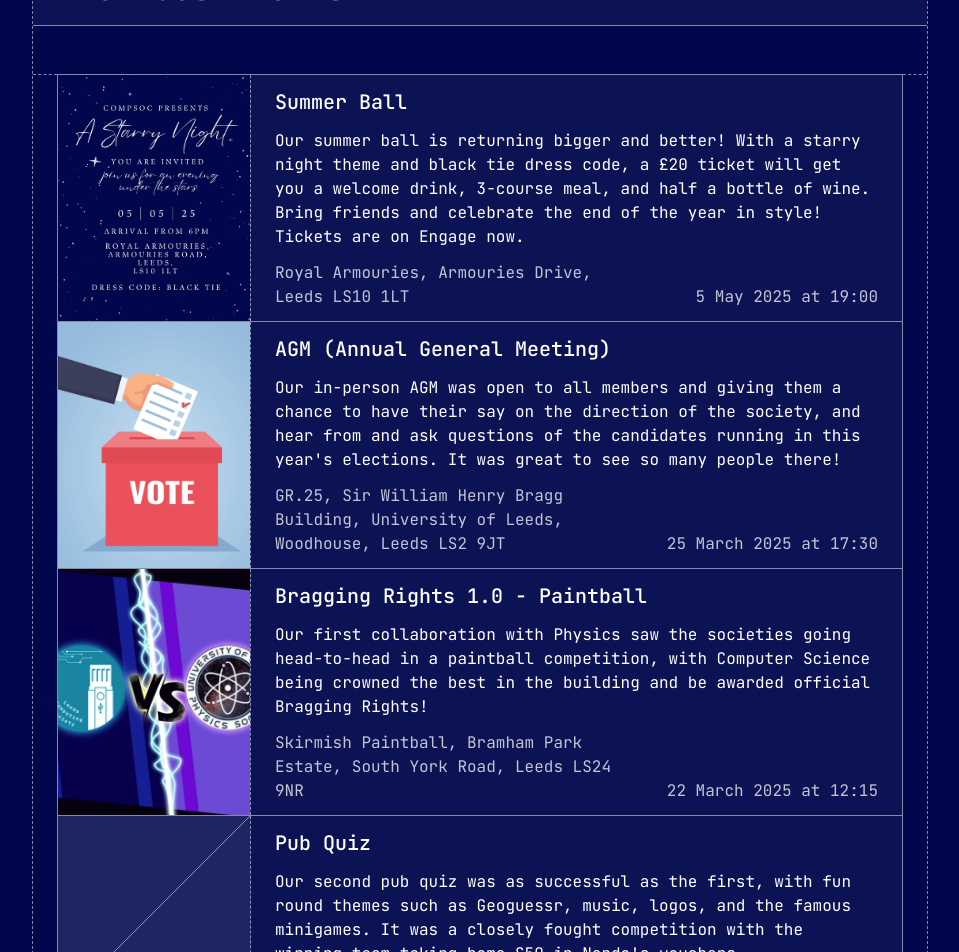
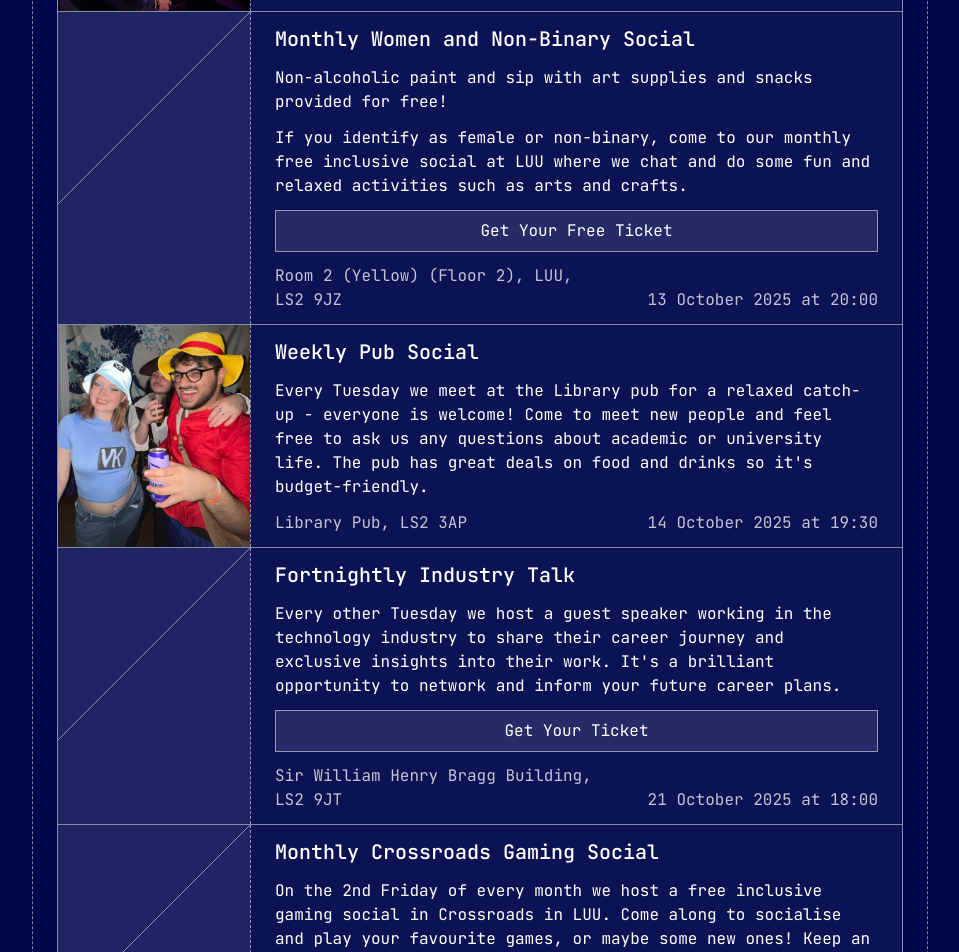
Before and after one commit to leeds-computing-society/website, a Next.js app: page /events in a window 1280 px wide. Shown: the part 1040-1992 px from the top of the page, without its empty margins (160-1119 px from the left). Built offline with nearby package versions, Linux system fonts and the light colour scheme.

Commit message:
feat: updated events and new sponsor paragraph

```diff
--- a/src/app/components/event-card.tsx
+++ b/src/app/components/event-card.tsx
@@ -1,6 +1,5 @@
-// "use client";
 import Image from "next/image";
-// import { useRouter } from "next/navigation";
+import Link from "next/link";
 
 export interface EventCardPropertiesInitial
 {
@@ -9,7 +8,7 @@ export interface EventCardPropertiesInitial
     location?: string | undefined;
     when: string;
     end?: string | undefined;
-    description: string;
+    description: string | string[];
     link?: string | undefined;
     linkText?: string | undefined;
     hideTime?: boolean | undefined;
@@ -22,7 +21,7 @@ export interface EventCardPropertiesWhenKnown
     location?: string | undefined;
     when: Date;
     end?: Date | undefined;
-    description: string;
+    description: string | string[];
     link?: string | undefined;
     linkText?: string | undefined;
     hideTime?: boolean | undefined;
@@ -35,7 +34,7 @@ export interface EventCardProperties
     location?: string | undefined;
     when?: Date | undefined;
     end?: Date | undefined;
-    description: string;
+    description: string | string[];
     link?: string | undefined;
     linkText?: string | undefined;
     hideTime?: boolean | undefined;
@@ -43,8 +42,6 @@ export interface EventCardProperties
 
 export const EventCard = (properties: EventCardProperties) =>
 {
-    // let router = useRouter();
-
     let when: string = "TBA";
     let end: string | undefined = undefined;
 
@@ -85,12 +82,6 @@ export const EventCard = (properties: EventCardProperties) =>
         };
     };
 
-    // let buttonClicked = (link: string | undefined) =>
-    // {
-    //     if (link === undefined) return;
-    //     router.push(link);
-    // };
-
     return (
         <div className="flex flex-col min-[48rem]:flex-row bg-brand-primary-450/50 border-t min-[48rem]:border-l min-[48rem]:border-r border-white/50">
             <div className="bg-brand-primary-400/50 max-[48rem]:border-b min-[48rem]:border-r border-white/50 border-dashed">
@@ -114,8 +105,17 @@ export const EventCard = (properties: EventCardProperties) =>
             <div className="py-3 px-6 flex flex-col justify-between">
                 <div>
                     <div className="text-lg">{properties.name}</div>
-                    <div className="text-md mt-3">{properties.description}</div>
-                    {/* {properties.link !== undefined && properties.linkText !== undefined && <button onClick={() => buttonClicked(properties.link)} className="border border-white/50 bg-brand-secondary-450/75 hover:bg-brand-secondary-500 active:bg-brand-secondary-600 transition-button px-3 py-1.5 mt-3 cursor-pointer">{properties.linkText}</button>} */}
+                    {
+                        typeof properties.description === "string"
+                            ?
+                            <div className="text-md mt-3">{properties.description}</div>
+                            :
+                            properties.description.map((paragraph, index) => <div key={index} className="text-md mt-3">{paragraph}</div>)
+                    }
+                    {
+                        (properties.link !== undefined && properties.linkText !== undefined) &&
+                        <Link className="block text-center mt-3 px-3 py-2 border transition-button bg-white/10 border-white/50 hover:bg-brand-secondary-500 cursor-pointer" href={properties.link}>{properties.linkText}</Link>
+                    }
                 </div>
                 <div className="flex flex-row justify-between gap-12 items-end text-md mt-3 text-white/75">
                     {
--- a/src/app/components/footer.tsx
+++ b/src/app/components/footer.tsx
@@ -57,7 +57,7 @@ export const Footer = () =>
                             <Link href="https://tpp-careers.com" className="px-6 cursor-pointer transition-sponsor border-b border-dashed border-white/50 bg-brand-primary-450/50 hover:bg-[#272f64] fill-white" >
                                 <TPPLogo className="my-6 mx-auto h-8"></TPPLogo>
                             </Link>
-                            <Link href="https://www.janestreet.com" className="px-6 cursor-pointer transition-sponsor border-b border-dashed border-white/50 bg-brand-primary-450/50 hover:bg-[#0B419E] fill-white" >
+                            <Link href="https://www.janestreet.com/campus" className="px-6 cursor-pointer transition-sponsor border-b border-dashed border-white/50 bg-brand-primary-450/50 hover:bg-[#0B419E] fill-white" >
                                 <JaneStreetLogo className="my-6 mx-auto h-9"></JaneStreetLogo>
                             </Link>
                         </div>
--- a/src/app/sponsors/page.tsx
+++ b/src/app/sponsors/page.tsx
@@ -28,7 +28,7 @@ export default function Page()
                     </div>
                 </div>
                 <div className="py-6 px-6 min-[96rem]:px-48 mb-12 text-md border-b border-white/50">
-                    <p><Link href="https://www.janestreet.com" className="link link-shown">Jane Street</Link></p>
+                    <p><Link href="https://www.janestreet.com/campus" className="link link-shown">Jane Street</Link> is a global trading firm with offices in New York, London, Hong Kong, Singapore, and Amsterdam. Our approach is rooted in technology and rigorous quantitative analysis, but our success is driven by our people.We are always recruiting top candidates, and we invest heavily in teaching and training. Our summer internships give you a real sense of working at Jane Street full-time. No finance experience needed. We look for a passion for critical thinking and creative problem-solving - people like you!</p>
                 </div>
             </div>
         </div>
--- a/src/app/static/events.json
+++ b/src/app/static/events.json
@@ -1,18 +1,60 @@
 [
+    {
+        "image": "/events/events-fridge-to-fridge.jpg",
+        "name": "Weekly Pub Social",
+        "location": "Library Pub, LS2 3AP",
+        "when": "2025-10-14T19:30:00+01:00",
+        "description": "Every Tuesday we meet at the Library pub for a relaxed catch-up - everyone is welcome! Come to meet new people and feel free to ask us any questions about academic or university life. The pub has great deals on food and drinks so it's budget-friendly."
+    },
+    {
+        "name": "Fortnightly Industry Talk",
+        "location": "Sir William Henry Bragg Building, LS2 9JT",
+        "when": "2025-10-21T18:00:00+01:00",
+        "description": "Every other Tuesday we host a guest speaker working in the technology industry to share their career journey and exclusive insights into their work. It's a brilliant opportunity to network and inform your future career plans.",
+        "link": "https://engage.luu.org.uk/events/RQ3QD/pexip-industry-talk-with-sophia-manalo",
+        "linkText": "Get Your Ticket"
+    },
+    {
+        "name": "Monthly Crossroads Gaming Social",
+        "location": "Crossroads, LUU, LS2 9JZ",
+        "when": "2025-10-22T18:00:00+01:00",
+        "description": "On the 2nd Friday of every month we host a free inclusive gaming social in Crossroads in LUU. Come along to socialise and play your favourite games, or maybe some new ones! Keep an eye on the Discord for more information."
+    },
+    {
+        "name": "Monthly Women and Non-Binary Social",
+        "location": "Room 2 (Yellow) (Floor 2), LUU, LS2 9JZ",
+        "when": "2025-10-13T20:00:00+01:00",
+        "description": [
+            "Non-alcoholic paint and sip with art supplies and snacks provided for free!",
+            "If you identify as female or non-binary, come to our monthly free inclusive social at LUU where we chat and do some fun and relaxed activities such as arts and crafts."
+        ],
+        "link": "https://engage.luu.org.uk/events/C73G2/paint-and-sip-women-non-binary-compsoc-social",
+        "linkText": "Get Your Free Ticket"
+    },
+    {
+        "name": "UKIEPC (UK and Ireland Programming Contest)",
+        "description": "The University of Leeds is hosting the UK and Ireland Programming Contest (one of the subregional competitions for the International Collegiate Programming Contest), where you can compete for a chance to go to Germany for the NWERC (Northwestern Europe European Regional Contest)! Information on how to register a team is on Engage.",
+        "link": "https://engage.luu.org.uk/events/6TQ3V/ukiepc-uk-and-ireland-programming-contest-2025",
+        "linkText": "Register on Engage"
+    },
     {
         "image": "/events/pixel-bar-giag.jpg",
         "name": "Pixel Bar GIAG (Give It A Go)",
         "location": "Pixel Bar, LS1 3AL",
         "when": "2025-10-09T19:00:00+01:00",
         "end": "2025-10-09T23:00:00+01:00",
-        "description": "Try out one of our most popular events for free and meet some of your fellow students! You could get competitive in the Mario Kart tournament (with prizes!), make new friends working together in a co-op game, or just relax and enjoy the fun themed range of alcoholic and non-alcoholic drinks at Pixel Bar."
+        "description": "Try out one of our most popular events for free and meet some of your fellow students! You could get competitive in the Mario Kart tournament (with prizes!), make new friends working together in a co-op game, or just relax and enjoy the fun themed range of alcoholic and non-alcoholic drinks at Pixel Bar.",
+        "link": "https://engage.luu.org.uk/events/PJ4F7/pixel-bar-social-giag",
+        "linkText": "Get Your Free Ticket"
     },
     {
         "image": "/events/capture-the-flag-giag.jpg",
         "name": "Capture The Flag GIAG (Give It A Go)",
         "location": "Sir William Henry Bragg Building, LS2 9JT",
         "when": "2025-10-07T18:00:00+01:00",
-        "description": "Get an exciting taster of CompSoc's academic offering by racing against other teams in a competition to solve cyber security puzzles before everyone else. It's free with snacks provided, and there will be a range of challenges to solve for all experience levels. "
+        "description": "Get an exciting taster of CompSoc's academic offering by racing against other teams in a competition to solve cyber security puzzles before everyone else. It's free with snacks provided, and there will be a range of challenges to solve for all experience levels.",
+        "link": "https://engage.luu.org.uk/events/GPHX7/capture-the-flag-academic-giag",
+        "linkText": "Get Your Free Ticket"
     },
     {
         "image": "/events/welcome-and-intro-social.jpg",
```
